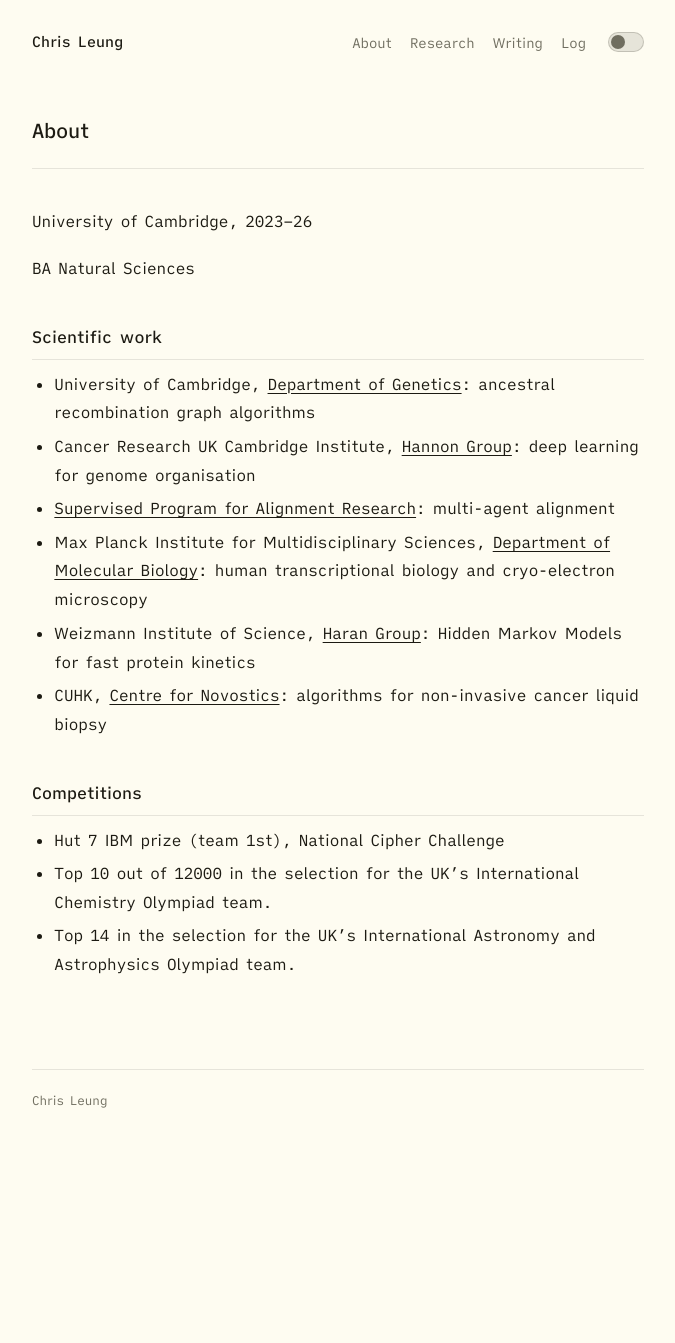
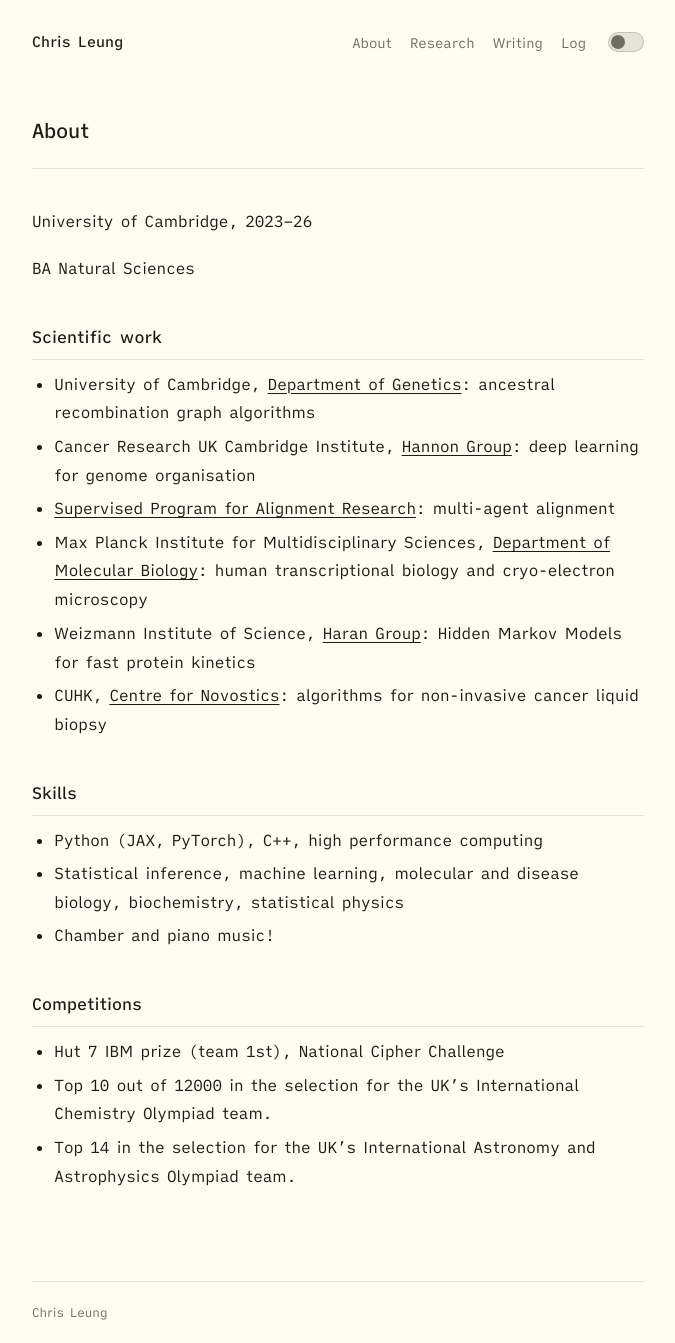
Before and after one commit to leungchristopher/leungchristopher.github.io, a Jekyll site: the page built from _pages/about.md, in a window 1280 px wide. Shown: the whole page, without its empty margins (302-977 px from the left). Built offline with Jekyll 4.4.1, drawn with Linux system fonts in a browser that asks for light colours; before the commit the page ends 1131 px from its top, so only the background shows below that.

Commit message:
Update about.md

```diff
--- a/_pages/about.md
+++ b/_pages/about.md
@@ -16,6 +16,12 @@ BA Natural Sciences
 - Weizmann Institute of Science, [Haran Group]: Hidden Markov Models for fast protein kinetics
 - CUHK, [Centre for Novostics]: algorithms for non-invasive cancer liquid biopsy
 
+## Skills
+
+- Python (JAX, PyTorch), C++, high performance computing
+- Statistical inference, machine learning, molecular and disease biology, biochemistry, statistical physics
+- Chamber and piano music!
+
 ## Competitions
 
 - Hut 7 IBM prize (team 1st), National Cipher Challenge
```
